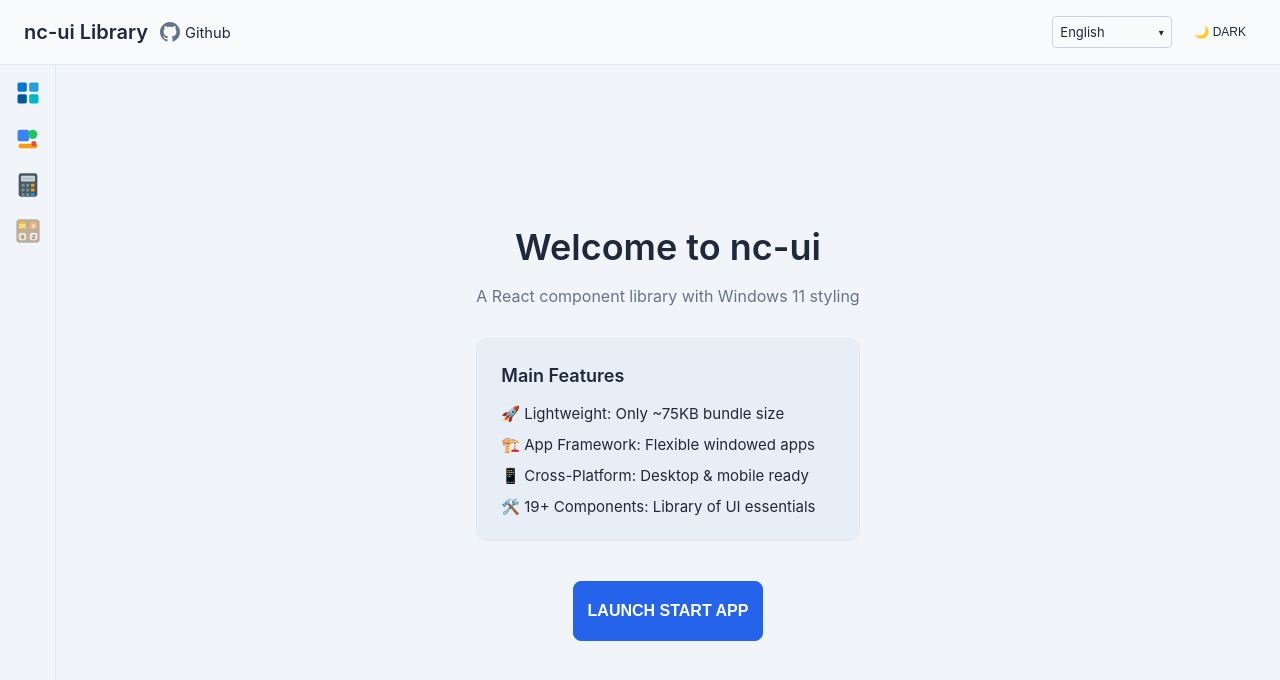
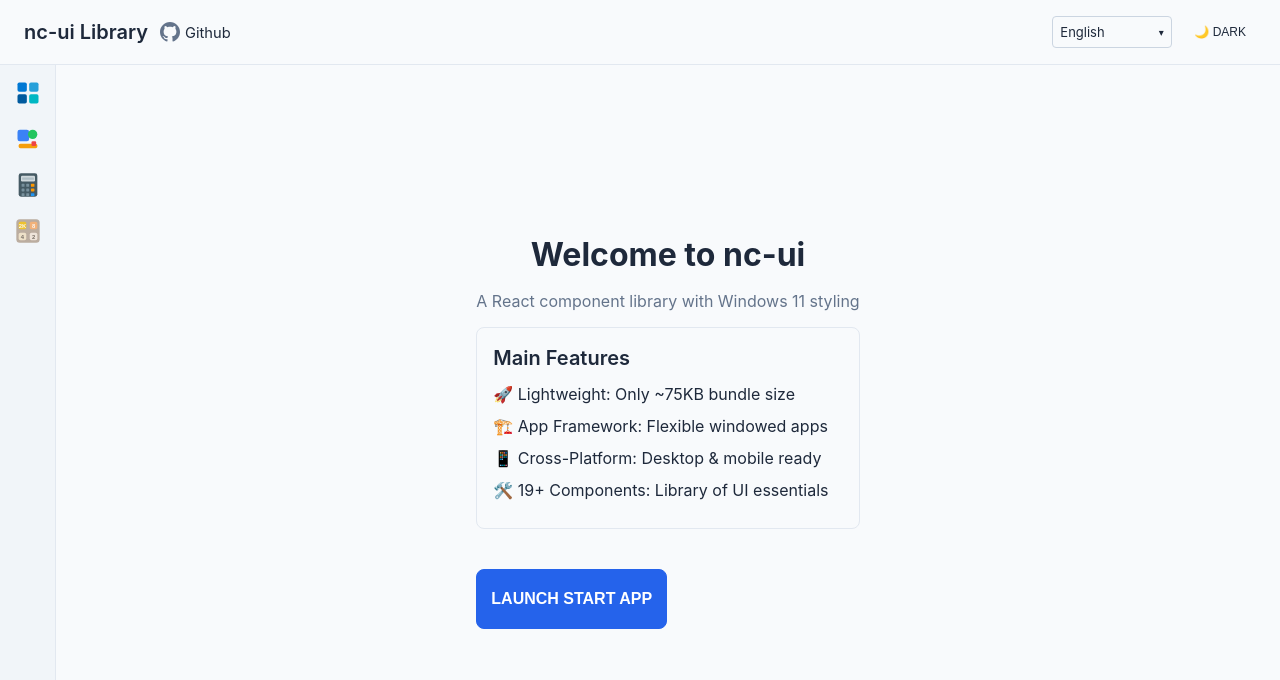
Before and after one commit to kingsimba/nc-ui, a React (Vite) app: page / in a window 1280 px wide. Shown: the top 680 px of the page. Built offline with nearby package versions, Linux system fonts and the light colour scheme.

Commit message:
add reusable styles

```diff
--- a/dev/App.tsx
+++ b/dev/App.tsx
@@ -113,12 +113,12 @@ function AppContent() {
                     {/* Welcome content (visible when no app active) */}
                     <div className="dev-framework-content">
                         <div className="dev-welcome">
-                            <h2>{t('welcome.title')}</h2>
-                            <p>{t('welcome.subtitle')}</p>
+                            <h1 style={{ textAlign: 'center' }}>{t('welcome.title')}</h1>
+                            <p className="weak">{t('welcome.subtitle')}</p>
 
-                            <div className="dev-features">
+                            <div className="block">
                                 <h3>{t('welcome.features.title')}</h3>
-                                <ul>
+                                <ul className="no-dots">
                                     <li>{t('welcome.features.lightweight')}</li>
                                     <li>{t('welcome.features.framework')}</li>
                                     <li>{t('welcome.features.crossPlatform')}</li>
--- a/dev/UIComponentsDemo/sections/NavStackSection.tsx
+++ b/dev/UIComponentsDemo/sections/NavStackSection.tsx
@@ -19,7 +19,7 @@ export function NavStackSection() {
                     Commonly used with ListGroup to create mobile-style settings interfaces.
                 </p>
 
-                <h3 style={{ marginBottom: 8, marginTop: 24 }}>How it Works</h3>
+                <h3>How it Works</h3>
                 <ul style={{ color: 'var(--nc-text-weak)', marginBottom: 16, paddingLeft: 20 }}>
                     <li>AppContainer provides the title bar and AppContext</li>
                     <li>NavStackProvider uses <code>useApp()</code> to control the title bar</li>
@@ -28,7 +28,7 @@ export function NavStackSection() {
                     <li>Views remain mounted to preserve state</li>
                 </ul>
 
-                <h3 style={{ marginBottom: 12 }}>Live Demo</h3>
+                <h3>Live Demo</h3>
                 <p style={{ marginBottom: 16, color: 'var(--nc-text-weak)', fontSize: 14 }}>
                     Click the button below to launch a Settings app that demonstrates NavStack
                     with ListGroup navigation. Try navigating to Wi-Fi → Network Detail,
@@ -93,7 +93,7 @@ function HomeView() {
             <section className="dev-section">
                 <h2>API Reference</h2>
 
-                <h3 style={{ marginTop: 16, marginBottom: 8 }}>useNavStack()</h3>
+                <h3>useNavStack()</h3>
                 <table style={{
                     width: '100%',
                     borderCollapse: 'collapse',
@@ -129,7 +129,7 @@ function HomeView() {
                     </tbody>
                 </table>
 
-                <h3 style={{ marginTop: 24, marginBottom: 8 }}>useNavView()</h3>
+                <h3>useNavView()</h3>
                 <table style={{
                     width: '100%',
                     borderCollapse: 'collapse',
--- a/dev/dev.css
+++ b/dev/dev.css
@@ -90,63 +90,8 @@ body {
     display: flex;
     align-items: center;
     justify-content: center;
-    background: var(--nc-bg-secondary);
+    background: var(--nc-bg);
     padding: 40px;
-}
-
-.dev-welcome {
-    text-align: center;
-    max-width: 600px;
-}
-
-.dev-welcome h2 {
-    font-size: 36px;
-    font-weight: 600;
-    margin: 0 0 16px;
-    color: var(--nc-text);
-}
-
-.dev-welcome p {
-    font-size: 16px;
-    color: var(--nc-text-weak);
-    margin: 0 0 12px;
-}
-
-.dev-welcome .dev-instruction {
-    margin-top: 32px;
-    font-size: 18px;
-    color: var(--nc-text);
-}
-
-.dev-features {
-    text-align: left;
-    background: var(--nc-bg-tertiary);
-    border: 1px solid var(--nc-border);
-    border-radius: 12px;
-    padding: 24px;
-    margin: 32px auto;
-    max-width: 500px;
-}
-
-.dev-features h3 {
-    margin-bottom: 16px;
-    font-size: 18px;
-    font-weight: 600;
-}
-
-.dev-features ul {
-    list-style: none;
-    display: flex;
-    flex-direction: column;
-    gap: 12px;
-}
-
-.dev-features li {
-    font-size: 15px;
-    color: var(--nc-text);
-    display: flex;
-    align-items: center;
-    gap: 8px;
 }
 
 .dev-start-button-container {
--- a/src/styles/theme.css
+++ b/src/styles/theme.css
@@ -70,10 +70,18 @@
 /* ===== REUSABLE PUBLIC STYLES ===== */
 
 /* Typography - Headings */
-h1, .h1 { font-size: 2rem; font-weight: 700; color: var(--nc-text); margin: 0 0 0.5em 0; line-height: 1.2; }
-h2, .h2 { font-size: 1.5rem; font-weight: 600; color: var(--nc-text); margin: 0 0 0.5em 0; line-height: 1.3; }
-h3, .h3 { font-size: 1.25rem; font-weight: 600; color: var(--nc-text); margin: 0 0 0.4em 0; line-height: 1.4; }
-h4, .h4 { font-size: 1rem; font-weight: 600; color: var(--nc-text); margin: 0 0 0.4em 0; line-height: 1.4; }
+h1, .h1 { font-size: 2rem; font-weight: 700; color: var(--nc-text); margin: 0.5em 0 0.5em 0; line-height: 1.2; }
+h1:first-child, .h1:first-child { margin-top: 0; }
+h2, .h2 { font-size: 1.5rem; font-weight: 600; color: var(--nc-text); margin: 0.5em 0 0.5em 0; line-height: 1.3; }
+h2:first-child, .h2:first-child { margin-top: 0; }
+h3, .h3 { font-size: 1.25rem; font-weight: 600; color: var(--nc-text); margin: 0.4em 0 0.4em 0; line-height: 1.4; }
+h3:first-child, .h3:first-child { margin-top: 0; }
+h4, .h4 { font-size: 1rem; font-weight: 600; color: var(--nc-text); margin: 0.4em 0 0.4em 0; line-height: 1.4; }
+h4:first-child, .h4:first-child { margin-top: 0; }
+
+/* Text colors */
+p.weak { color: var(--nc-text-weak); }
+p.weaker { color: var(--nc-text-weaker); }
 
 /* Inline code */
 code, .code {
@@ -123,6 +131,30 @@ code, .code {
 :root.light .tag.yellow { color: #d97706; }
 :root.light .tag.green { color: #16a34a; }
 :root.light .tag.blue { color: #2563eb; }
+
+/* Block container */
+.block {
+  padding: 16px;
+  border-radius: 8px;
+  background: transparent;
+  border: 1px solid var(--nc-border);
+  margin: 16px 0;
+}
+
+.block.note { background: rgba(59, 130, 246, 0.1); border-color: rgba(59, 130, 246, 0.3); }
+.block.warning { background: rgba(245, 158, 11, 0.1); border-color: rgba(245, 158, 11, 0.3); }
+.block.danger { background: rgba(239, 68, 68, 0.1); border-color: rgba(239, 68, 68, 0.3); }
+.block.dashed { border-style: dashed; border-width: 2px; }
+
+/* Paragraph */
+p { margin: 0.5em 0; color: var(--nc-text); }
+p:first-child { margin-top: 0; }
+
+/* Lists */
+ul, ol { margin: 0.5em 0; padding-left: 1.5em; color: var(--nc-text); }
+ul.no-dots { list-style-type: none; padding-left: 0; }
+li { margin: 0.75em 0; }
+li::marker { color: var(--nc-text-weak); }
 
 /* Button component */
 .nc-button {
```
Also changed, not shown: dev/UIComponentsDemo/sections/StylesSection.tsx (+87 -8 lines).
